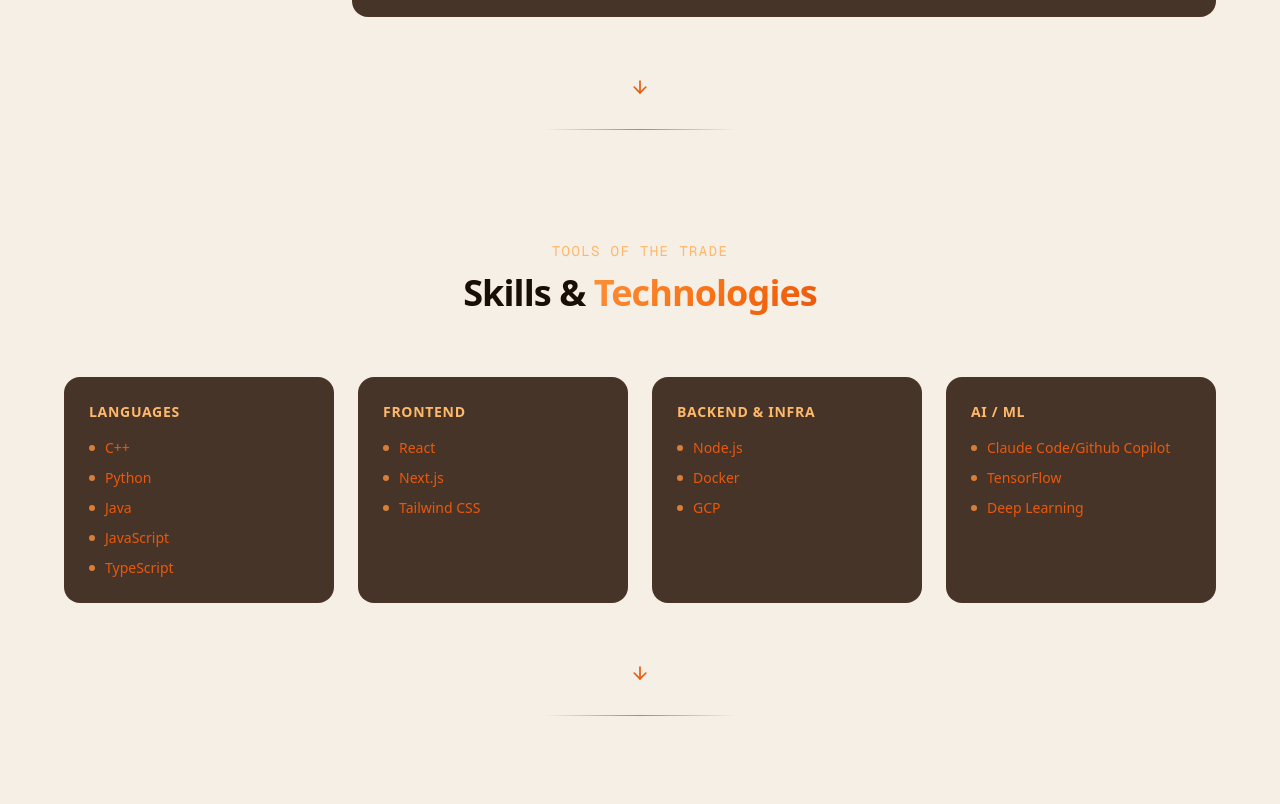
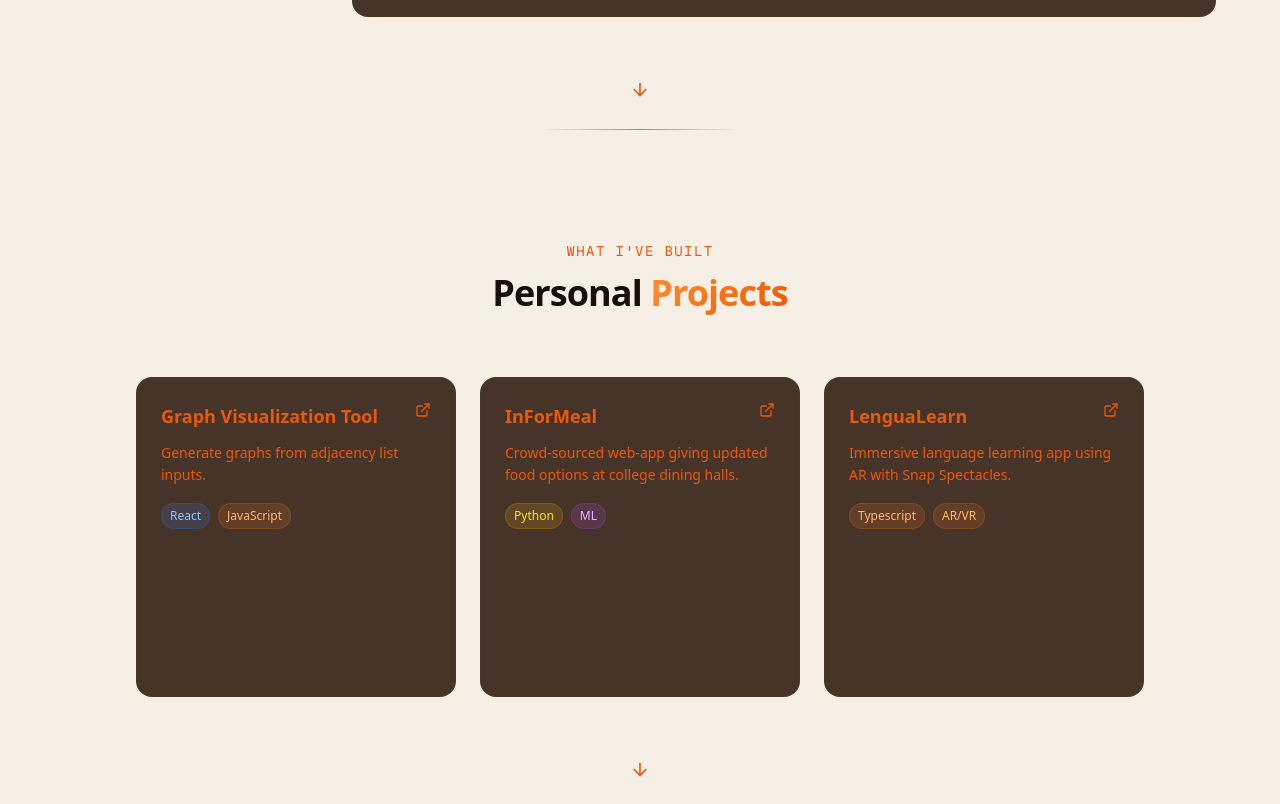
Before and after one commit to m-skaan/musk2an, a Next.js app: page / in a window 1280 px wide. Shown: the part 1476-2280 px from the top of the page. Built offline with nearby package versions, Linux system fonts and the light colour scheme.

Commit message:
create personal projects tab

```diff
--- a/src/app/page.tsx
+++ b/src/app/page.tsx
@@ -1,6 +1,7 @@
 import Navbar from "@/components/Navbar";
 import Hero from "@/components/Hero";
 import ProjectCards from "@/components/ProjectCards";
+import PersonalProjects from "@/components/PersonalProjects";
 import Skills from "@/components/Skills";
 import Contact from "@/components/Contact";
 import Footer from "@/components/Footer";
@@ -12,6 +13,7 @@ export default function Home() {
       <main>
         <Hero />
         <ProjectCards />
+        <PersonalProjects />
         <Skills />
         <Contact />
       </main>
--- /dev/null
+++ b/src/components/PersonalProjects.tsx
@@ -0,0 +1,140 @@
+"use client";
+
+import { useRef } from "react";
+import { motion } from "framer-motion";
+import { ExternalLink, ArrowDown, ArrowRight } from "lucide-react";
+
+interface Project {
+  title: string;
+  description: string;
+  tags: string[];
+  link?: string;
+}
+
+const projects: Project[] = [
+  {
+    title: "Graph Visualization Tool",
+    description: "Generate graphs from adjacency list inputs.",
+    tags: ["React", "JavaScript"],
+    link: "https://csvistool.com/CreateGraph",
+  },
+  {
+    title: "InForMeal",
+    description: "Crowd-sourced web-app giving updated food options at college dining halls.",
+    tags: ["Python", "ML"],
+    link: "https://devpost.com/software/optimeal",
+  },
+  {
+    title: "LenguaLearn",
+    description: "Immersive language learning app using AR with Snap Spectacles.",
+    tags: ["Typescript", "AR/VR"],
+    link: "https://devpost.com/software/lengualearn",
+  },
+];
+
+const tagColors: Record<string, string> = {
+  "React": "bg-blue-500/15 text-blue-300 border-blue-500/20",
+  "TypeScript": "bg-blue-500/15 text-blue-300 border-blue-500/20",
+  "Python": "bg-yellow-500/15 text-yellow-300 border-yellow-500/20",
+  "ML": "bg-purple-500/15 text-purple-300 border-purple-500/20",
+  "Go": "bg-cyan-500/15 text-cyan-300 border-cyan-500/20",
+  "CLI": "bg-violet-500/15 text-violet-300 border-violet-500/20",
+};
+
+function getTagColor(tag: string) {
+  return tagColors[tag] || "bg-orange-500/15 text-orange-300 border-orange-500/20";
+}
+
+export default function PersonalProjects() {
+  const scrollRef = useRef<HTMLDivElement>(null);
+
+  const scrollRight = () => {
+    if (scrollRef.current) {
+      scrollRef.current.scrollBy({ left: 340, behavior: "smooth" });
+    }
+  };
+
+  return (
+    <section id="personal-projects" className="relative py-28 px-6">
+      <div className="absolute top-0 left-1/2 -translate-x-1/2 w-48 h-px orange-line" />
+
+      <div className="max-w-6xl mx-auto">
+        <motion.div
+          initial={{ opacity: 0, y: 20 }}
+          whileInView={{ opacity: 1, y: 0 }}
+          viewport={{ once: true }}
+          transition={{ duration: 0.6 }}
+          className="text-center mb-16"
+        >
+          <p className="text-orange-600 font-mono text-sm tracking-widest uppercase mb-3">
+            What I&apos;ve built
+          </p>
+          <h2 className="text-3xl md:text-4xl font-bold tracking-tight">
+            Personal <span className="gradient-text">Projects</span>
+          </h2>
+        </motion.div>
+
+        <div className="flex justify-center">
+          <div className="flex gap-6 flex-wrap justify-center max-w-6xl">
+            {projects.map((project, i) => (
+              <motion.div
+                key={i}
+                initial={{ opacity: 0, y: 30 }}
+                whileInView={{ opacity: 1, y: 0 }}
+                viewport={{ once: true }}
+                transition={{ duration: 0.5, delay: i * 0.1 }}
+                className="w-[320px] h-[320px] p-6 rounded-2xl border border-zinc-700/80 bg-zinc-800/90 backdrop-blur-sm"
+              >
+                <div className="flex items-start justify-between mb-3">
+                  <h3 className="text-lg font-semibold text-orange-600">
+                    {project.title}
+                  </h3>
+                  {project.link && (
+                    <a
+                      href={project.link}
+                      target="_blank"
+                      rel="noopener noreferrer"
+                      className="text-orange-600 hover:text-orange-400 transition-colors flex-shrink-0"
+                    >
+                      <ExternalLink size={16} />
+                    </a>
+                  )}
+                </div>
+                <p className="text-sm text-orange-600 leading-relaxed mb-4">
+                  {project.description}
+                </p>
+                <div className="flex flex-wrap gap-2">
+                  {project.tags.map((tag) => (
+                    <span
+                      key={tag}
+                      className={`text-xs px-2 py-1 rounded-full border ${getTagColor(tag)}`}
+                    >
+                      {tag}
+                    </span>
+                  ))}
+                </div>
+              </motion.div>
+            ))}
+          </div>
+        </div>
+      </div>
+
+      {/* Scroll indicator */}
+      <motion.div
+        initial={{ opacity: 0 }}
+        animate={{ opacity: 1 }}
+        transition={{ delay: 0.5 }}
+        className="absolute bottom-6 left-1/2 -translate-x-1/2 md:bottom-8"
+      >
+        <a href="#skills" className="cursor-pointer">
+          <motion.div
+            animate={{ y: [0, 8, 0] }}
+            transition={{ duration: 2, repeat: Infinity }}
+          >
+            <ArrowDown size={20} className="text-orange-600 hover:text-orange-400 transition-colors" />
+          </motion.div>
+        </a>
+      </motion.div>
+    </section>
+  );
+}
--- a/src/components/ProjectCards.tsx
+++ b/src/components/ProjectCards.tsx
@@ -436,7 +436,7 @@ export default function ProjectCards() {
         transition={{ delay: 0.5 }}
         className="absolute bottom-6 left-1/2 -translate-x-1/2 md:bottom-8"
       >
-        <a href="#skills" className="cursor-pointer">
+        <a href="#personal-projects" className="cursor-pointer">
           <motion.div
             animate={{ y: [0, 8, 0] }}
             transition={{ duration: 2, repeat: Infinity }}
```
